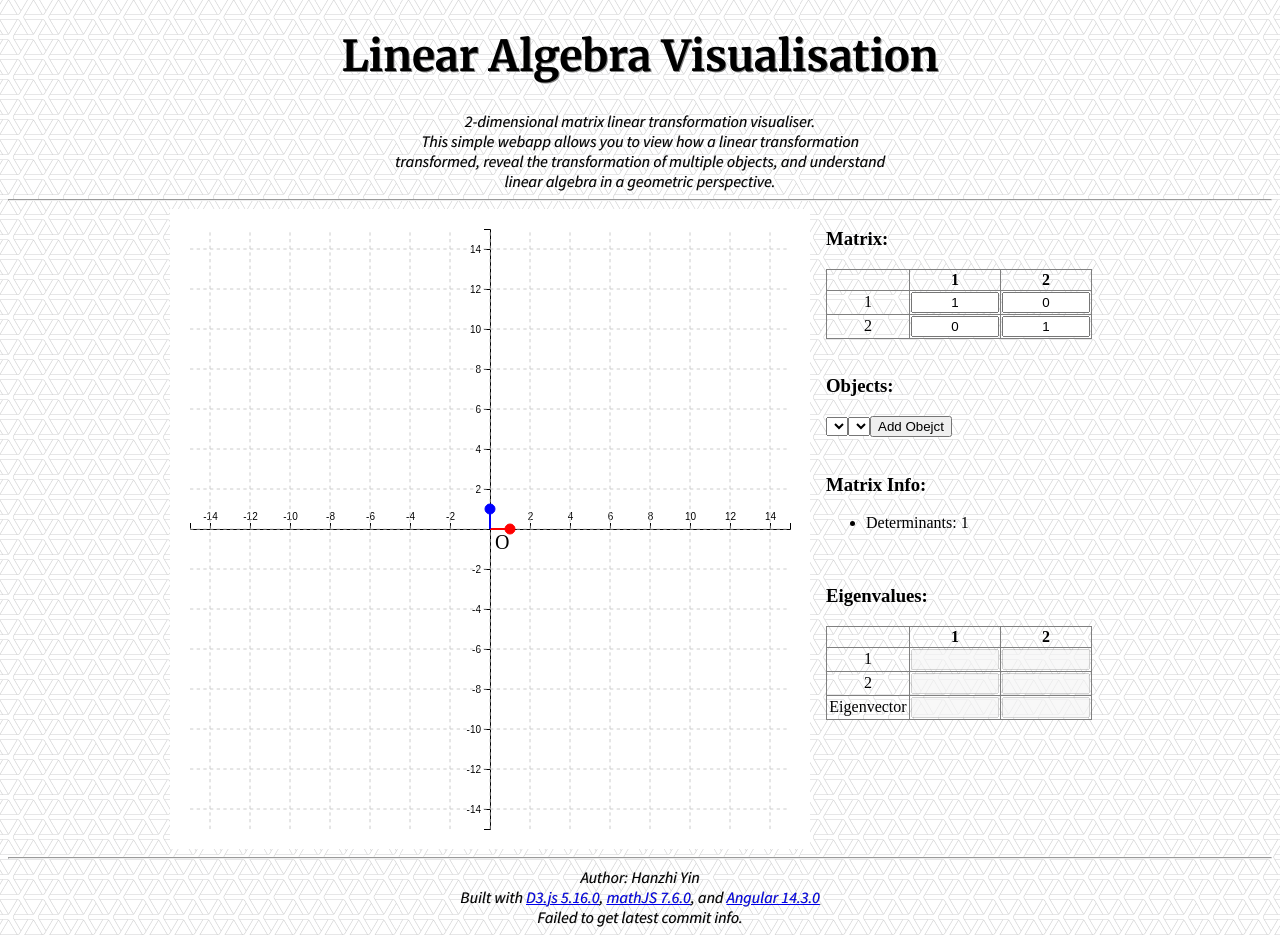
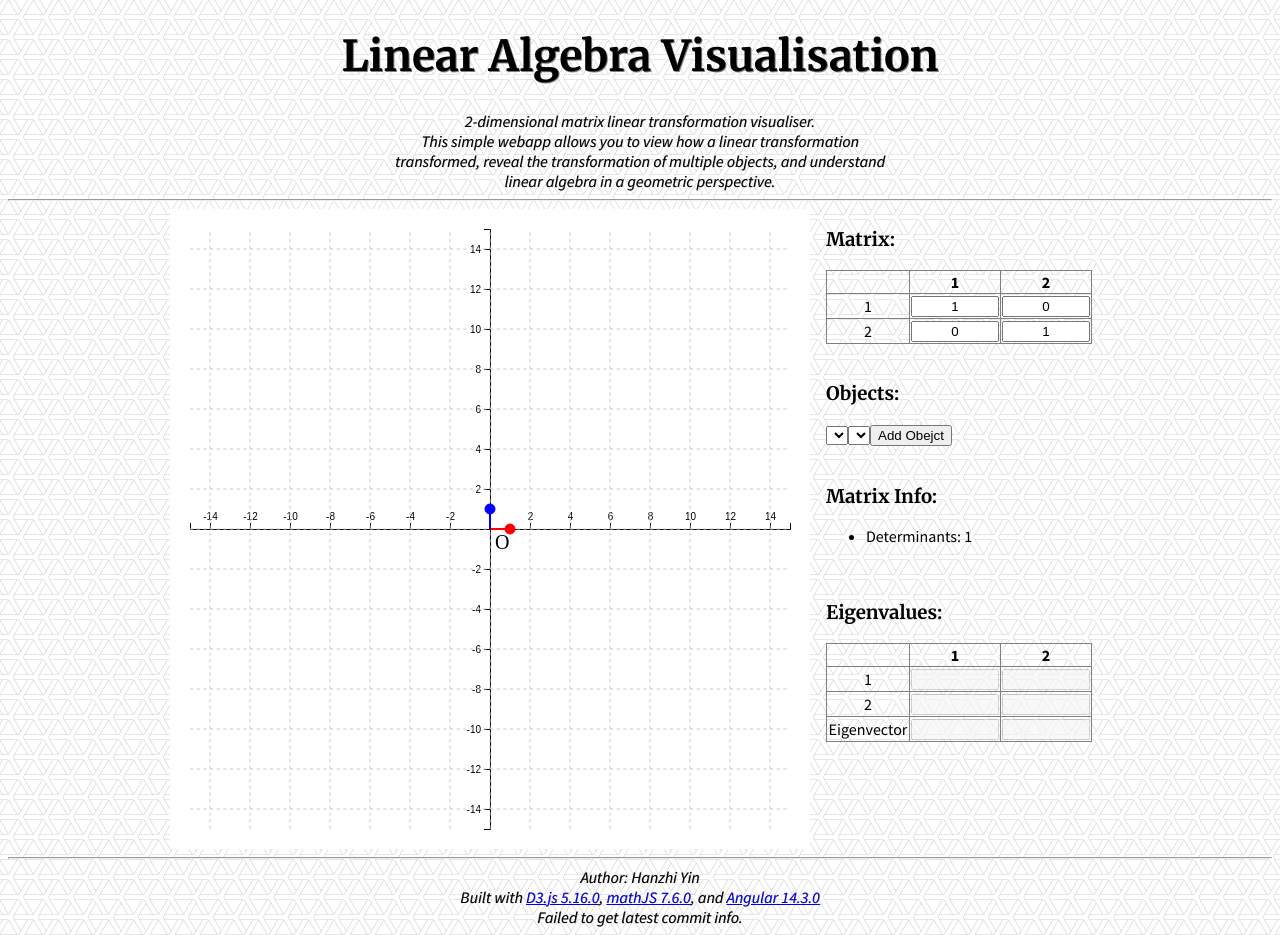
Before and after one commit to int0thewind/linalg-vis, an Angular app: page / in a window 1280 px wide. Built offline with nearby package versions, Linux system fonts and the light colour scheme; no server answers.

Commit message:
update global css settings

```diff
--- a/src/styles.css
+++ b/src/styles.css
@@ -7,13 +7,20 @@
 
 @import url('https://fonts.googleapis.com/css2?family=Merriweather:ital,wght@0,300;0,400;0,700;0,900;1,300;1,400;1,700;1,900&family=Source+Sans+Pro:ital,wght@0,200;0,300;0,400;0,600;0,700;0,900;1,200;1,300;1,400;1,600;1,700;1,900&display=swap');
 
+:root {
+    font-family: 'Source Sans Pro', sans-serif;
+}
+
 body {
     background-image: url(assets/background.png);
     background-repeat: repeat;
 }
 
+h1, h2, h3, h4, h5, h6 {
+    font-family: 'Merriweather', serif;
+}
+
 h1 {
-    font-family: 'Merriweather', serif;
     font-size: 32pt;
     font-style: bold;
     text-align: center;
@@ -22,7 +29,6 @@ h1 {
 
 p.desc {
     text-align: center;
-    font-family: 'Source Sans Pro', sans-serif;
     font-style: italic;
     font-size: 12pt;
     text-shadow: grey 0.5px 0 0.5px;
```
